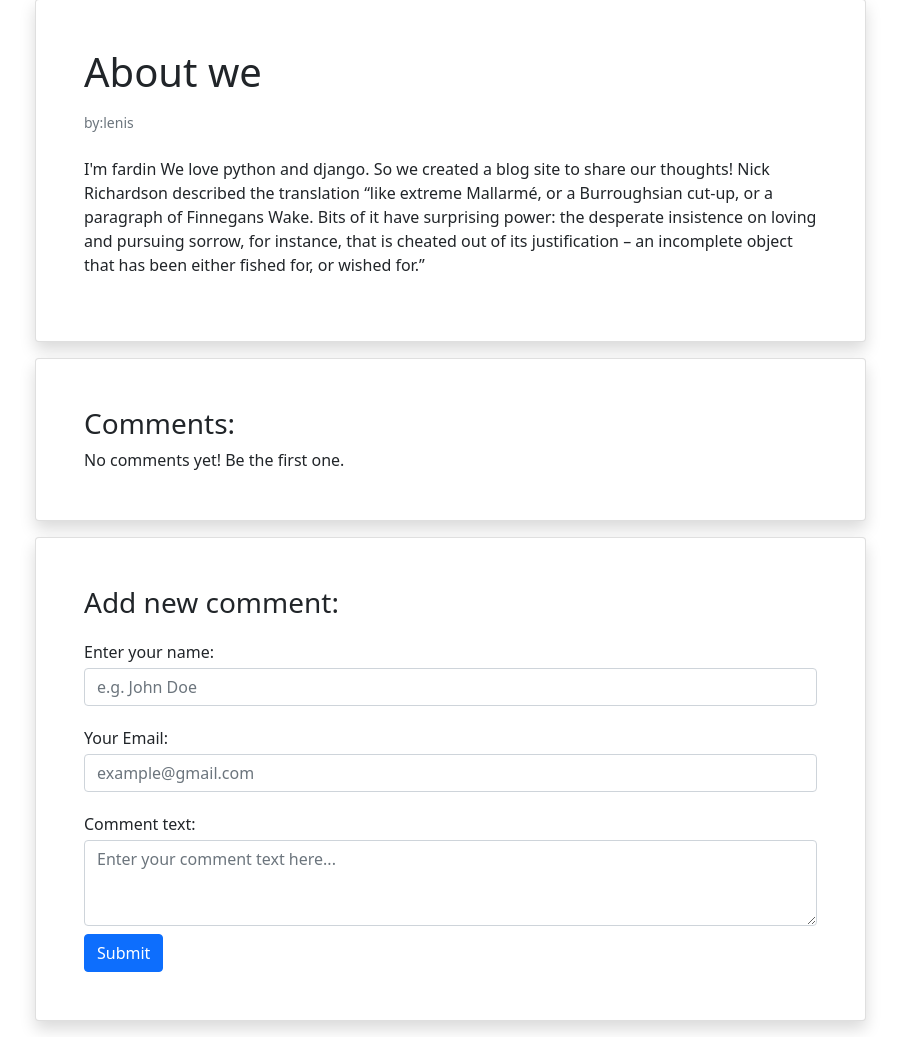
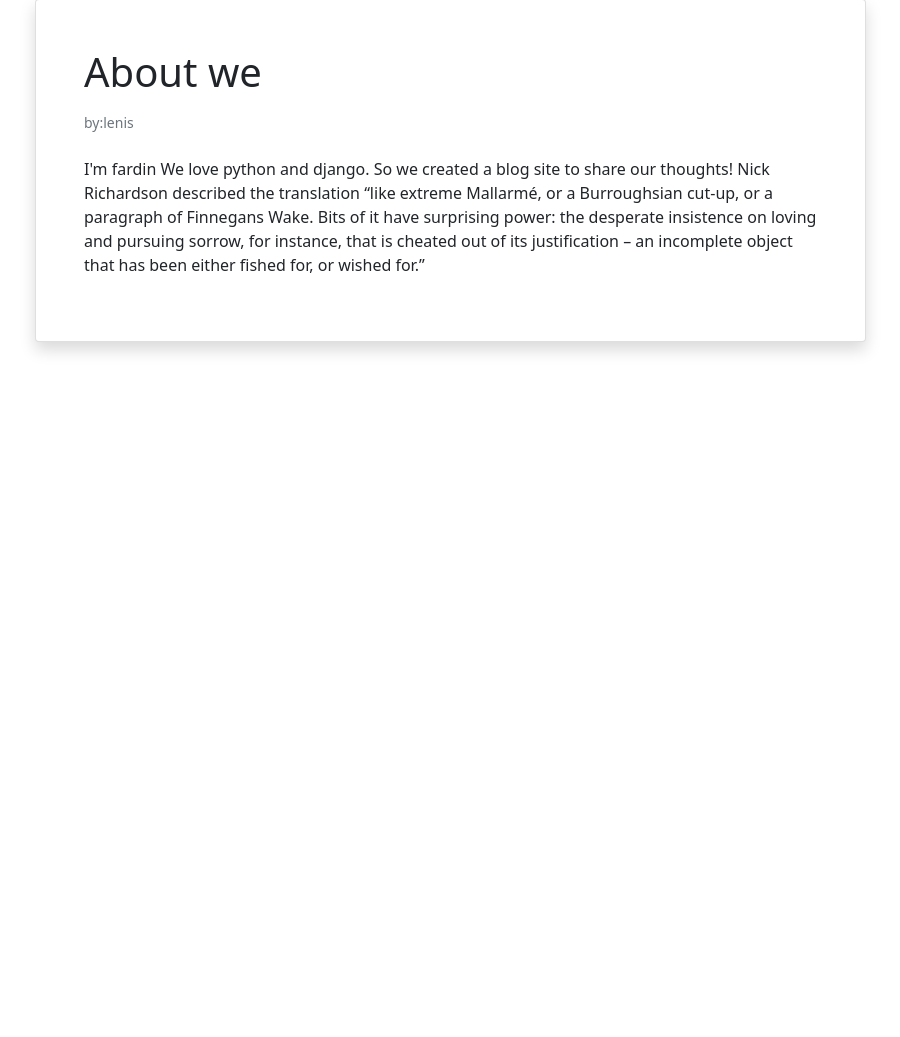
Before and after one commit to lenis03/Django_Blog, a Django app: page /about/ in a window 1280 px wide. Shown: the part 243-1280 px from the top of the page, without its empty margins (47-947 px from the left). After the commit the page ends 596 px from the top, so only its background shows below. Run offline with Django 4.2, Linux system fonts and the light colour scheme.

Commit message:
change about we

```diff
--- a/about/templates/about/about.html
+++ b/about/templates/about/about.html
@@ -6,7 +6,7 @@
 {% endblock page_title %}
 
 {% block content %}
-   <div class="container mt-4">
+    <div class="container mt-4">
         <div class="row">
             <div class="col-9">
 
@@ -26,32 +26,4 @@
                     </p>
 
                 </div>
-
-                <div class="card shadow my-3 p-5">
-                    <h3>Comments:</h3>
-                    No comments yet! Be the first one.
-                </div>
-
-                <div class="card shadow my-3 p-5">
-                    <h3>Add new comment:</h3>
-                    <form method="POST">
-                        <div class="form-group py-2">
-                            <label class="py-1" for="author_name">Enter your name:</label>
-                            <input type="text" class="form-control" placeholder="e.g. John Doe" name="author_name">
-                        </div>
-                        <div class="form-group py-2">
-                            <label class="py-1" for="email">Your Email:</label>
-                            <input type="email" class="form-control" placeholder="example@gmail.com" name="email">
-                        </div>
-                        <div class="form-group py-2">
-                            <label class="py-1" for="comment_text">Comment text:</label>
-                            <textarea class="form-control" name="text" rows="3"
-                                      placeholder="Enter your comment text here..."></textarea>
-                        </div>
-                        <button type="submit" class="btn btn-primary">Submit</button>
-                    </form>
-                </div>
-            </div>
-
-    </div>
 {% endblock content %}
```
